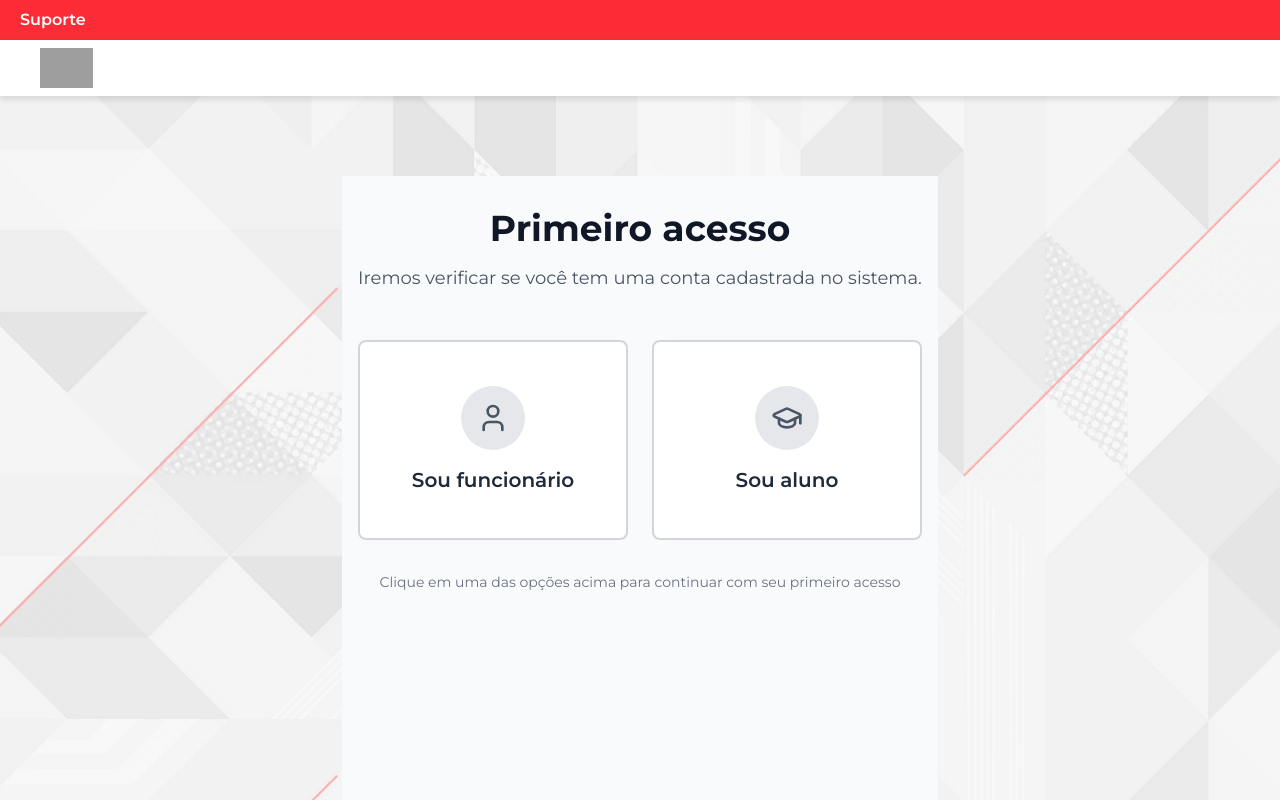
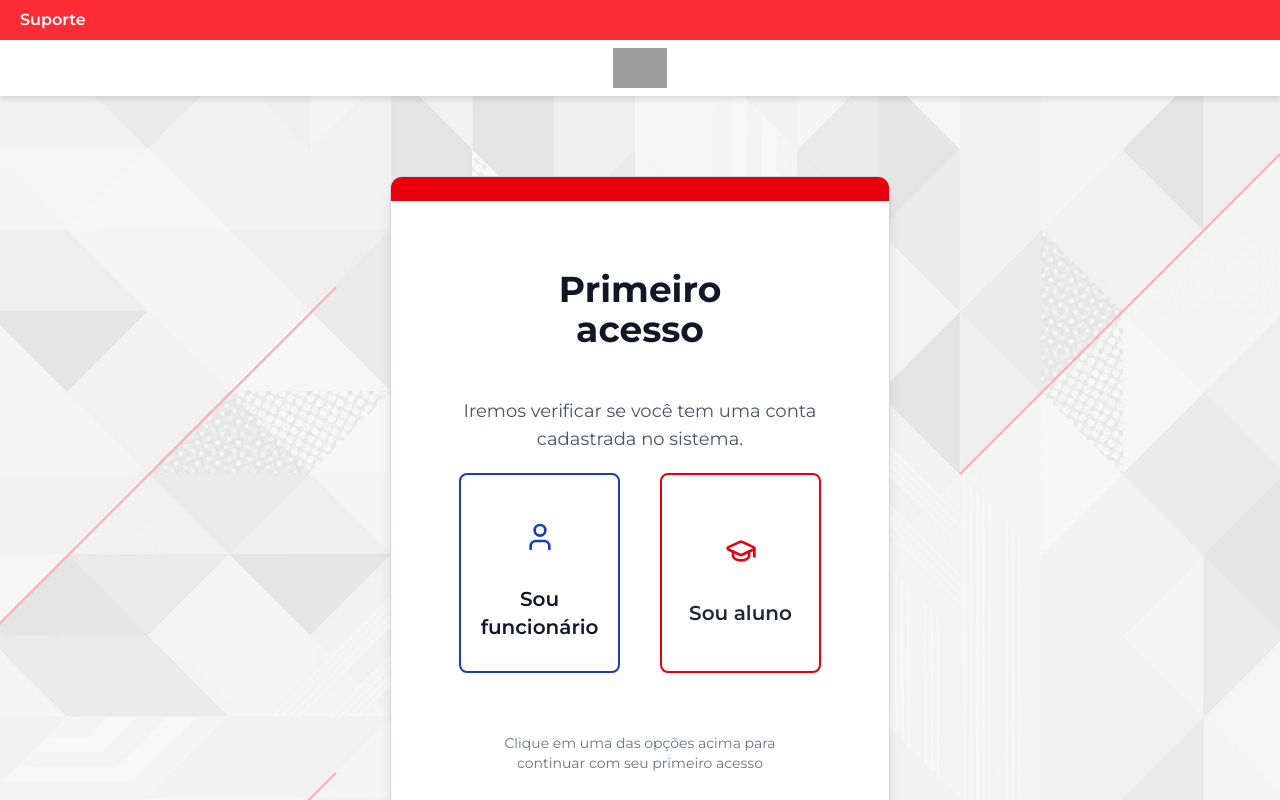
Before and after one commit to TavinV/senai-id, a React (Vite) app in the folder client/: page /primeiro-acesso in a window 1280 px wide. Shown: the top 800 px of the page. Built offline with nearby package versions, Linux system fonts and the light colour scheme; grey boxes are pictures that could not be loaded.

Commit message:
Ultima atualização feita, página de seleção de cargo em criação.

```diff
--- a/client/src/components/containers/formContainer.jsx
+++ b/client/src/components/containers/formContainer.jsx
@@ -30,11 +30,13 @@ export const FormContainer = ({ title, buttonText, loadingText, onSubmit, childr
       </div>
 
       {/* Conteúdo do formulário */}
-      <div className="p-8 flex flex-col gap-10">
+      <div className="p-7 flex flex-col gap-5">
         {children}
       </div>
 
       {/* Botão de envio */}
+      {
+        buttonText && (
           <div className="font-bold text-center p-8 rounded-md w-full flex justify-center">
           <button
             type="submit"
@@ -43,6 +45,8 @@ export const FormContainer = ({ title, buttonText, loadingText, onSubmit, childr
             {loading ? loadingText : buttonText}
           </button>
         </div>
+        )
+      }
     </form>
   );
 };
--- a/client/src/components/containers/selectRole.jsx
+++ b/client/src/components/containers/selectRole.jsx
@@ -1,8 +1,8 @@
-import { useState } from 'react';
-import { useNavigate } from 'react-router-dom';
+import { useState } from "react";
+import { useNavigate } from "react-router-dom";
 
 // icons
-import { User, GraduationCap } from 'lucide-react';
+import { User, GraduationCap } from "lucide-react";
 
 function SelectRole() {
   const [selectedRole, setSelectedRole] = useState(null);
@@ -11,42 +11,59 @@ function SelectRole() {
   const handleRoleSelect = (role) => {
     setSelectedRole(role);
 
-        // Navega para a página de registro baseado na seleção
     setTimeout(() => {
-            if (role === 'aluno') {
-                navigate('/registrar-aluno');
-            } else if (role === 'funcionario') {
-                navigate('/registrar-funcionario');
+      if (role === "aluno") {
+        navigate("/registrar-aluno");
+      } else if (role === "funcionario") {
+        navigate("/registrar-funcionario");
       }
     }, 500);
   };
 
   return (
-        <div className="max-w-2xl mx-auto">
-            <div className="grid md:grid-cols-2 gap-6">
+    <div className="w-full mx-auto">
+      <div className="grid md:grid-cols-2 gap-10">
         {/* Botão Sou Funcionário */}
         <button
-                    onClick={() => handleRoleSelect('funcionario')}
-                    className={`p-6 border-2 rounded-lg transition-all duration-300 flex flex-col items-center justify-center gap-4 min-h-[200px] ${
-                        selectedRole === 'funcionario'
-                            ? 'border-red-600 bg-red-50 shadow-lg transform scale-105'
-                            : 'border-gray-300 bg-white hover:border-red-400 hover:shadow-md'
+          onClick={() => handleRoleSelect("funcionario")}
+          className={`group p-6 border-2 border-blue-800 rounded-lg transition-all duration-300 flex flex-col items-center justify-center gap-4 min-h-[200px]
+            ${
+              selectedRole === "funcionario"
+                ? "border-red-600 bg-red-50 shadow-lg transform scale-105"
+                : "border-blue-800 bg-white hover:bg-blue-800 hover:shadow-md"
             }`}
         >
-                    <div className={`p-4 rounded-full ${
-                        selectedRole === 'funcionario' ? 'bg-red-600' : 'bg-gray-200'
-                    }`}>
+          <div
+            className={`p-4 rounded-full transition-all
+              ${
+                selectedRole === "funcionario"
+                  ? "bg-red-600"
+                  : "bg-transparent group-hover:bg-blue-800"
+              }`}
+          >
             <User
               size={32}
-                            className={selectedRole === 'funcionario' ? 'text-white' : 'text-gray-600'}
+              className={`transition-all
+                ${
+                  selectedRole === "funcionario"
+                    ? "text-black"
+                    : "text-blue-800 group-hover:text-white"
+                }`}
             />
           </div>
-                    <h3 className={`text-xl font-semibold ${
-                        selectedRole === 'funcionario' ? 'text-red-600' : 'text-gray-800'
-                    }`}>
+
+          <h3
+            className={`text-xl font-semibold transition-all
+              ${
+                selectedRole === "funcionario"
+                  ? "text-white"
+                  : "text-gray-900 group-hover:text-white"
+              }`}
+          >
             Sou funcionário
           </h3>
-                    {selectedRole === 'funcionario' && (
+
+          {selectedRole === "funcionario" && (
             <p className="text-sm text-gray-600 text-center mt-2">
               Notificado, professor: 978-0-3-1-2
             </p>
@@ -55,27 +72,41 @@ function SelectRole() {
 
         {/* Botão Sou Aluno */}
         <button
-                    onClick={() => handleRoleSelect('aluno')}
-                    className={`p-6 border-2 rounded-lg transition-all duration-300 flex flex-col items-center justify-center gap-4 min-h-[200px] ${
-                        selectedRole === 'aluno'
-                            ? 'border-red-600 bg-red-50 shadow-lg transform scale-105'
-                            : 'border-gray-300 bg-white hover:border-red-400 hover:shadow-md'
+          onClick={() => handleRoleSelect("aluno")}
+          className={`group p-6 border-2 rounded-lg transition-all duration-300 flex flex-col items-center justify-center gap-4 min-h-[200px]
+            ${
+              selectedRole === "aluno"
+                ? "border-red-600 bg-red-50 shadow-lg transform scale-105"
+                : "border-red-600 bg-white hover:bg-red-600 hover:shadow-md"
             }`}
         >
-                    <div className={`p-4 rounded-full ${
-                        selectedRole === 'aluno' ? 'bg-red-600' : 'bg-gray-200'
-                    }`}>
+          <div
+            className={`p-4 rounded-full transition-all
+              ${selectedRole === "aluno" ? "bg-red-600" : "bg-transparent"}`}
+          >
             <GraduationCap
               size={32}
-                            className={selectedRole === 'aluno' ? 'text-white' : 'text-gray-600'}
+              className={`transition-all
+                ${
+                  selectedRole === "aluno"
+                    ? "text-white"
+                    : "text-red-600 group-hover:text-white"
+                }`}
             />
           </div>
-                    <h3 className={`text-xl font-semibold ${
-                        selectedRole === 'aluno' ? 'text-red-600' : 'text-gray-800'
-                    }`}>
+
+          <h3
+            className={`text-xl font-semibold transition-all
+              ${
+                selectedRole === "aluno"
+                  ? "text-red-600"
+                  : "text-gray-800 group-hover:text-white"
+              }`}
+          >
             Sou aluno
           </h3>
-                    {selectedRole === 'aluno' && (
+
+          {selectedRole === "aluno" && (
             <p className="text-sm text-gray-600 text-center mt-2">
               Expedindo: 02/4/16
             </p>
@@ -83,14 +114,12 @@ function SelectRole() {
         </button>
       </div>
 
-            {/* Mensagem de instrução */}
-            <div className="mt-8 text-center">
-                <p className="text-gray-500 text-sm">
+      <div className="mt-10 text-center">
+        <p className="text-gray-500 text-sm p-5">
           Clique em uma das opções acima para continuar com seu primeiro acesso
         </p>
       </div>
 
-            {/* Indicador de loading quando uma opção é selecionada */}
       {selectedRole && (
         <div className="mt-6 text-center">
           <div className="inline-flex items-center gap-2 text-red-600">
--- a/client/src/components/inputs/fileInput.jsx
+++ b/client/src/components/inputs/fileInput.jsx
@@ -10,7 +10,7 @@ export const FileInput = ({ onChange, accept = "image/*", label = "Selecionar im
         htmlFor={inputId}
         className="flex items-center gap-2 cursor-pointer text-gray-700 font-medium hover:text-red-600 transition"
       >
-        <div className="flex items-center gap-2 bg-gray-100 px-4 py-2 rounded border border-gray-300 hover:bg-gray-200 transition">
+        <div className="w-full flex items-center gap-2 bg-gray-100 px-10 py-2 rounded border border-gray-300 hover:bg-gray-200 transition">
           <UploadCloud size={18} className="text-gray-600" />
           <span className="text-sm">{label}</span>
         </div>
--- a/client/src/components/layout/header.jsx
+++ b/client/src/components/layout/header.jsx
@@ -8,7 +8,7 @@ const Header = () => {
             <p className="font-semibold text-0.7xl">Suporte</p>
           </NavLink>
         </nav>
-        <header className="w-full flex justify-c text-black py-2 px-10 md:px-10 bg-white drop-shadow-md">
+        <header className="w-full flex justify-center text-black py-2 px-10 md:px-10 bg-white drop-shadow-md">
           <NavLink to="/">
             <img className="h-10" src={logo} alt="/" />
           </NavLink>
--- a/client/src/components/layout/loggedHeader.jsx
+++ b/client/src/components/layout/loggedHeader.jsx
@@ -56,7 +56,7 @@ const Header = () => {
           className="md:hidden text-black p-2 rounded hover:bg-gray-100 transition"
           onClick={toggleMenu}
         >
-          <Menu size={28} color="#d32f2f" />
+          <Menu size={28} color="black" />
         </button>
 
         {/* Menu desktop */}
--- a/client/src/main.jsx
+++ b/client/src/main.jsx
@@ -8,7 +8,7 @@ import Support from './pages/support.jsx';
 import RegisterStudent from './pages/registerStudent.jsx'
 import DelayControl from './pages/delayControl.jsx';
 import RegisterEmployee from './pages/registerEmployee.jsx';
-import FirstAccessSelectRole from './pages/firstAccessSelectRole.jsx'
+import FirstAccessSelectRole from '../src/pages/firstAccessSelectRole.jsx'
 
 import './index.css';
 
--- a/client/src/pages/firstAccessSelectRole.jsx
+++ b/client/src/pages/firstAccessSelectRole.jsx
@@ -2,17 +2,20 @@ import Header from "../components/layout/header.jsx";
 import Footer from "../components/layout/footer.jsx";
 import MainContent from "../components/layout/mainContent.jsx";
 import SelectRole from "../components/containers/selectRole.jsx";
+import { FormContainer } from "../components/containers/formContainer.jsx";
 
 function FirstAccessSelectRole() {
-    return(
+  return (
     <>
       <Header />
-            <MainContent>
-                <div className="min-h-screen bg-gray-50 py-8">
-                    <div className="max-w-4xl mx-auto px-4">
+      <MainContent className="p-4">
+        <FormContainer>
+        <div className="max-w-4xl mx-auto px-10">
             {/* Cabeçalho informativo */}
-                        <div className="text-center mb-12">
-                            <h1 className="text-4xl font-bold text-gray-900 mb-4">Primeiro acesso</h1>
+            <div className="text-center mb-5 ">
+              <h1 className="text-4xl font-bold text-gray-900 mb-2 p-10">
+                Primeiro acesso
+              </h1>
               <p className="text-gray-600 text-lg max-w-2xl mx-auto">
                 Iremos verificar se você tem uma conta cadastrada no sistema.
               </p>
@@ -21,7 +24,8 @@ function FirstAccessSelectRole() {
             {/* Componente de seleção de cargo */}
             <SelectRole />
           </div>
-                </div>
+        </FormContainer>
+
       </MainContent>
       <Footer />
     </>
--- a/client/src/pages/login.jsx
+++ b/client/src/pages/login.jsx
@@ -71,6 +71,7 @@ function Login () {
                         </span>
                         </div>
                     </div>
+                    <a href="../pages/firstAccessSelectRole.jsx">Primeiro acesso? Clique aqui</a>
                 </FormContainer>
             </MainContent>
             <Footer />
```
Also changed, not shown: client/src/components/layout/sideMenuSecretaryAcess.jsx (+34 -7 lines), client/src/pages/registerEmployee.jsx (+11 -10 lines), client/src/pages/registerStudent.jsx (+17 -6 lines), 1 other file (tests, documents, lock files or other folders). Lines whose indentation alone changed are shown as unchanged.
